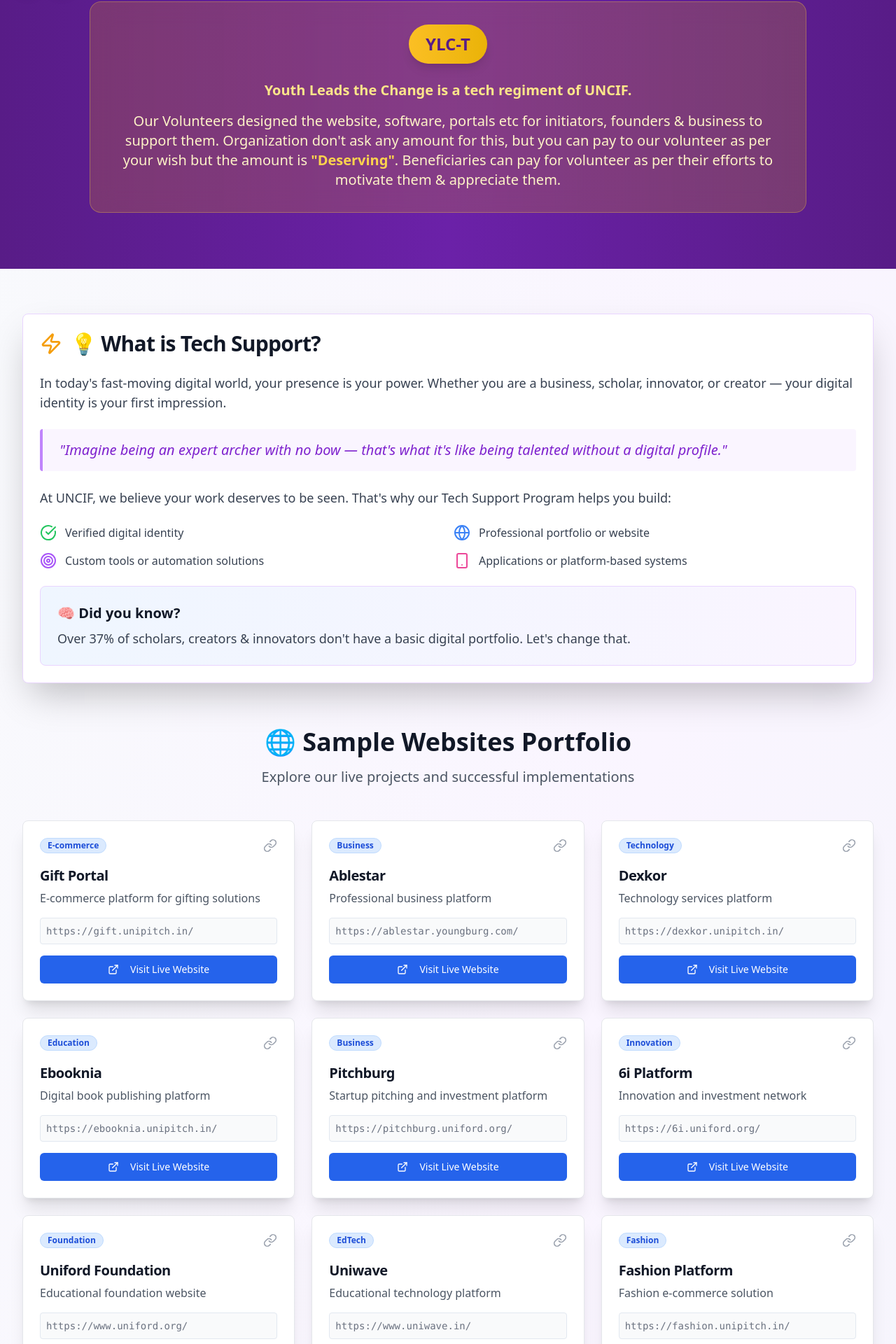
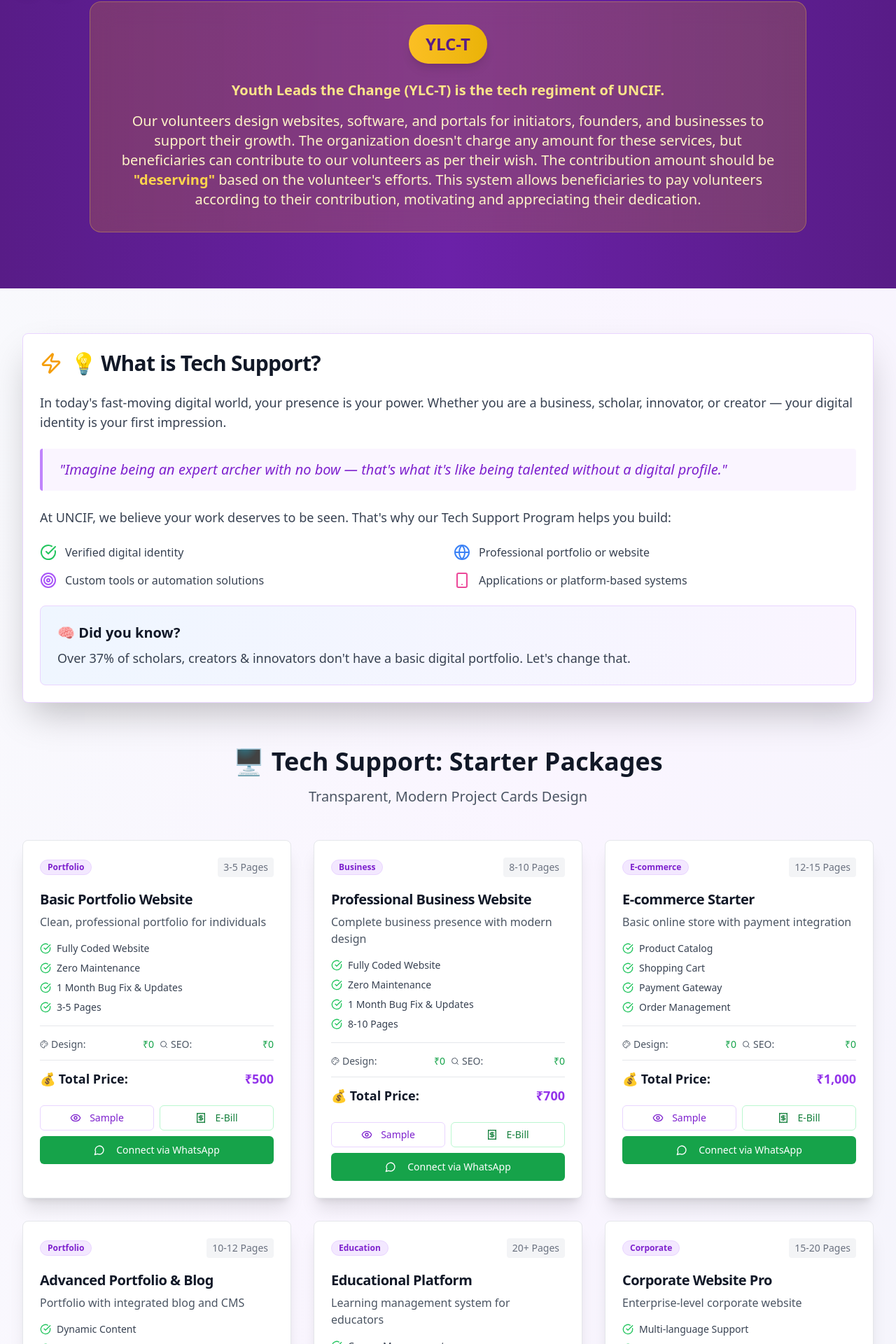
Before and after one commit to Lakshh-187/uniford-nexus-portal, a React (Vite) app: page /tech-support-portal in a window 1280 px wide. Shown: the part 443-2363 px from the top of the page at 70% size. Built offline with nearby package versions, Linux system fonts and the light colour scheme.

Commit message:
Remove sample websites and fix YLC-T content
Removed the "Sample Websites Portfolio" component and corrected the grammar and clarity of the "YLC-T" content in the Tech Support page's hero section.

```diff
--- a/src/pages/TechSupportPortal.tsx
+++ b/src/pages/TechSupportPortal.tsx
@@ -174,63 +174,6 @@ const TechSupportPortal = () => {
     }
   ];
 
-  const sampleWebsites = [
-    {
-      title: "Gift Portal",
-      url: "https://gift.unipitch.in/",
-      description: "E-commerce platform for gifting solutions",
-      category: "E-commerce"
-    },
-    {
-      title: "Ablestar",
-      url: "https://ablestar.youngburg.com/",
-      description: "Professional business platform",
-      category: "Business"
-    },
-    {
-      title: "Dexkor",
-      url: "https://dexkor.unipitch.in/",
-      description: "Technology services platform",
-      category: "Technology"
-    },
-    {
-      title: "Ebooknia",
-      url: "https://ebooknia.unipitch.in/",
-      description: "Digital book publishing platform",
-      category: "Education"
-    },
-    {
-      title: "Pitchburg",
-      url: "https://pitchburg.uniford.org/",
-      description: "Startup pitching and investment platform",
-      category: "Business"
-    },
-    {
-      title: "6i Platform",
-      url: "https://6i.uniford.org/",
-      description: "Innovation and investment network",
-      category: "Innovation"
-    },
-    {
-      title: "Uniford Foundation",
-      url: "https://www.uniford.org/",
-      description: "Educational foundation website",
-      category: "Foundation"
-    },
-    {
-      title: "Uniwave",
-      url: "https://www.uniwave.in/",
-      description: "Educational technology platform",
-      category: "EdTech"
-    },
-    {
-      title: "Fashion Platform",
-      url: "https://fashion.unipitch.in/",
-      description: "Fashion e-commerce solution",
-      category: "Fashion"
-    }
-  ];
-
   const handleWhatsAppConnect = (phoneNumber: string, projectTitle: string) => {
     const message = `Hi! I'm interested in the ${projectTitle} project from UNCIF Tech Support Portal. Can you provide more details?`;
     const whatsappUrl = `https://wa.me/${phoneNumber.replace(/[^0-9]/g, '')}?text=${encodeURIComponent(message)}`;
@@ -268,7 +211,7 @@ const TechSupportPortal = () => {
               Empowering Innovators, Scholars, Creators & Frontliners with a Powerful Digital Identity
             </p>
 
-            {/* YLC-T Section */}
+            {/* YLC-T Section with corrected grammar */}
             <div className="bg-gradient-to-r from-amber-500/20 to-yellow-500/20 backdrop-blur-lg border border-amber-300/30 rounded-2xl p-8 mt-12 max-w-5xl mx-auto">
               <div className="flex items-center justify-center mb-6">
                 <div className="bg-gradient-to-r from-amber-400 to-yellow-500 text-purple-900 px-6 py-3 rounded-full font-bold text-2xl shadow-lg">
@@ -277,13 +220,14 @@ const TechSupportPortal = () => {
               </div>
               <div className="text-lg md:text-xl text-amber-100 leading-relaxed space-y-4">
                 <p className="font-semibold text-amber-200">
-                  Youth Leads the Change is a tech regiment of UNCIF.
+                  Youth Leads the Change (YLC-T) is the tech regiment of UNCIF.
                 </p>
                 <p>
-                  Our Volunteers designed the website, software, portals etc for initiators, founders & business to support them.
-                  Organization don't ask any amount for this, but you can pay to our volunteer as per your wish but the amount is
-                  <span className="text-amber-300 font-bold"> "Deserving"</span>.
-                  Beneficiaries can pay for volunteer as per their efforts to motivate them & appreciate them.
+                  Our volunteers design websites, software, and portals for initiators, founders, and businesses to support their growth.
+                  The organization doesn't charge any amount for these services, but beneficiaries can contribute to our volunteers
+                  as per their wish. The contribution amount should be
+                  <span className="text-amber-300 font-bold"> "deserving"</span> based on the volunteer's efforts.
+                  This system allows beneficiaries to pay volunteers according to their contribution, motivating and appreciating their dedication.
                 </p>
               </div>
             </div>
@@ -334,44 +278,6 @@ const TechSupportPortal = () => {
             </div>
           </CardContent>
         </Card>
-
-        {/* Sample Websites Section */}
-        <div className="mb-16">
-          <div className="text-center mb-12">
-            <h2 className="text-4xl font-bold text-gray-900 mb-4">🌐 Sample Websites Portfolio</h2>
-            <p className="text-xl text-gray-600">Explore our live projects and successful implementations</p>
-          </div>
-
-          <div className="grid md:grid-cols-2 lg:grid-cols-3 gap-6">
-            {sampleWebsites.map((website, index) => (
-              <Card key={index} className="bg-white shadow-xl border-gray-200 hover:shadow-2xl transition-all duration-300 group">
-                <CardHeader className="pb-4">
-                  <div className="flex items-center justify-between mb-3">
-                    <Badge variant="secondary" className="bg-blue-100 text-blue-700 border-blue-200">
-                      {website.category}
-                    </Badge>
-                    <LinkIcon className="w-5 h-5 text-gray-400 group-hover:text-blue-600 transition-colors" />
-                  </div>
-                  <CardTitle className="text-xl text-gray-900 group-hover:text-blue-700 transition-colors">{website.title}</CardTitle>
-                  <p className="text-gray-600">{website.description}</p>
-                </CardHeader>
-                <CardContent className="space-y-4">
-                  <div className="text-sm text-gray-500 font-mono bg-gray-50 p-2 rounded border truncate">
-                    {website.url}
-                  </div>
-
-                  <Button
-                    onClick={() => window.open(website.url, '_blank')}
-                    className="w-full bg-blue-600 hover:bg-blue-700 text-white"
-                  >
-                    <ExternalLink className="w-4 h-4 mr-2" />
-                    Visit Live Website
-                  </Button>
-                </CardContent>
-              </Card>
-            ))}
-          </div>
-        </div>
 
         {/* Projects Section */}
         <div className="mb-16">
```
